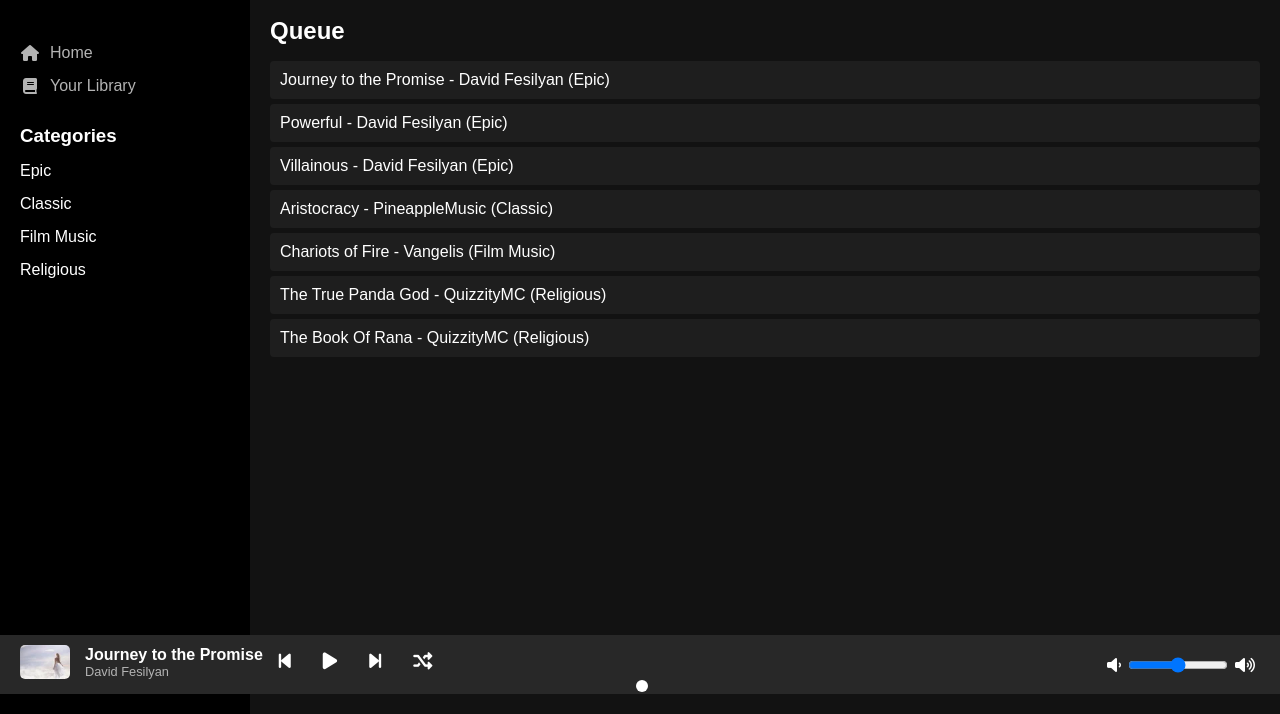
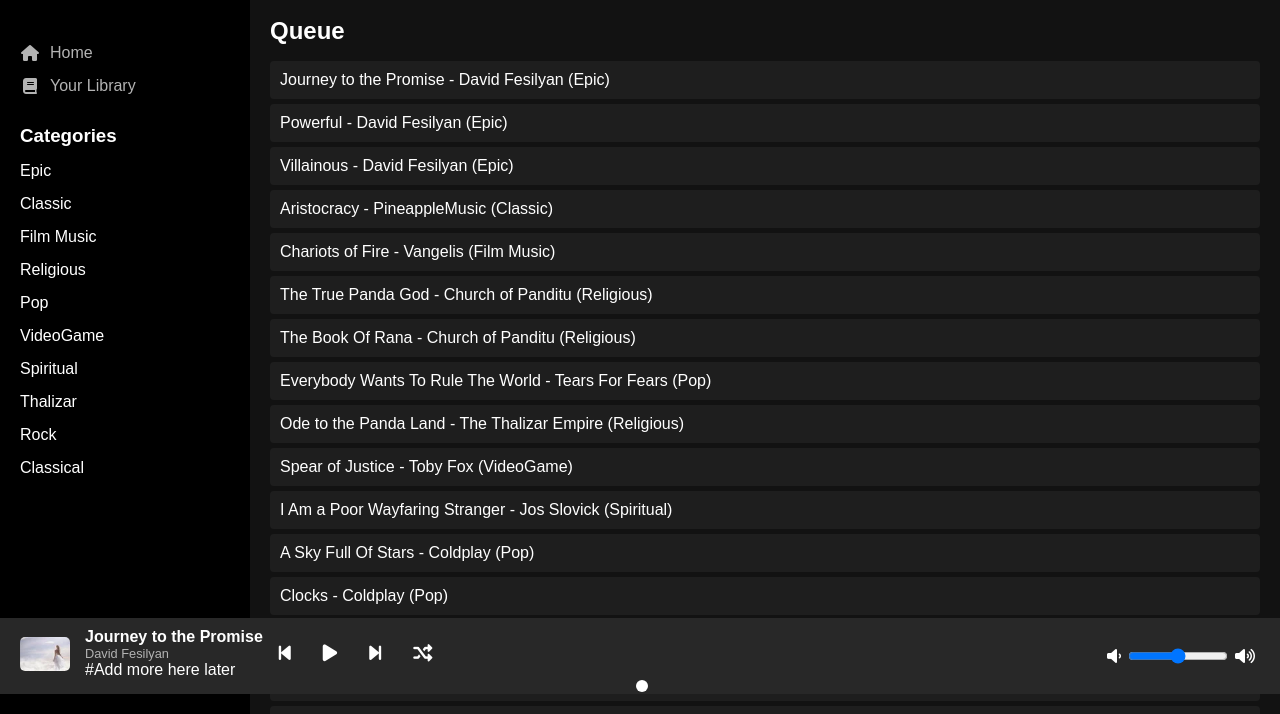
Before and after one commit to QuizzityMC/OpenListen, a plain HTML site: page index.html in a window 1280 px wide. Shown: the part 86-800 px from the top of the page. Drawn offline with Linux system fonts and the light colour scheme.

Commit message:
Added 9 More Pieces of Music
Thank you @admiral wauzivuff for supplying them.

```diff
--- a/index.html
+++ b/index.html
@@ -22,10 +22,10 @@
                 </ul>
             </div>
 
-            <div class="categories">  <!-- Replaced playlists with categories -->
+            <div class="categories">
                 <h3>Categories</h3>
                 <ul id = "category-list">
-                    <!-- Categories will be populated by JavaScript -->
+
                 </ul>
             </div>
         </div>
@@ -42,7 +42,7 @@
             <section class="queue">
                 <h2>Queue</h2>
                 <ul id="queue-list">
-                    <!-- Queue will be populated by JavaScript -->
+
                 </ul>
             </section>
         </div>
@@ -53,6 +53,7 @@
                 <div class="song-details">
                     <h3 id="song-title">Aristocracy</h3>
                     <p id="artist-name">PineappleMusic</p>
+                    #Add more here later
                 </div>
             </div>
             <div class="controls">
@@ -69,7 +70,7 @@
             <div class="seek-bar-container">
                 <input type="range" min="0" max="100" value="0" id="seek-bar">
             </div>
-              <audio id="audio" src="music/aristocracy-pineapplemusic.mp3"></audio>
+              <audio id="audio" src=""></audio>
         </div>
     </div>
 
--- a/script.js
+++ b/script.js
@@ -1,4 +1,3 @@
-// script.js (No changes needed - using previous version)
 document.addEventListener('DOMContentLoaded', function() {
     const audio = document.getElementById('audio');
     const songCover = document.getElementById('song-cover');
@@ -13,9 +12,8 @@ document.addEventListener('DOMContentLoaded', function() {
     const searchButton = document.getElementById('search-button');
     const queueList = document.getElementById('queue-list');
     const seekBar = document.getElementById('seek-bar');
-    const categoryList = document.getElementById('category-list'); // Added Category List
+    const categoryList = document.getElementById('category-list');
 
-    // Song Data
     const songs = [
         {
             title: "Journey to the Promise",
@@ -54,35 +52,102 @@ document.addEventListener('DOMContentLoaded', function() {
         },
         {
             title: "The True Panda God",
-            artist: "QuizzityMC",
+            artist: "Church of Panditu",
             cover: "img/thetruepandagod-quizzitymc.jpeg",
             src: "music/thetruepandagod-quizzitymc.mp3",
             category: "Religious"
         },
         {
             title: "The Book Of Rana",
-            artist: "QuizzityMC",
+            artist: "Church of Panditu",
             cover: "img/bookofrana-quizzitymc.jpeg",
             src: "music/bookofrana-quizzitymc.mp3",
             category: "Religious"
-        }
+        },
+         {
+            title: "Everybody Wants To Rule The World",
+            artist: "Tears For Fears",
+            cover: "img/aristocracy-pineapplemusic.webp",
+            src: "music/Everybody Wants To Rule The World 4.mp3",
+            category: "Pop"
+        },
+        {
+            title: "Ode to the Panda Land",
+            artist: "The Thalizar Empire",
+            cover: "img/thetruepandagod-quizzitymc.jpeg",
+            src: "music/Ode to the Panda Land.mp3",
+            category: "Religious"
+        },
+        {
+            title: "Spear of Justice",
+            artist: "Toby Fox",
+            cover: "img/thetruepandagod-quizzitymc.jpeg",
+            src: "music/Spear_of_Justice_music.ogg",
+            category: "VideoGame"
+        },
+        {
+            title: "I Am a Poor Wayfaring Stranger",
+            artist: "Jos Slovick",
+            cover: "img/EveryBodyWantsToRuleTheWorld-TearsForFears.png",
+            src: "music/Jos Slovick - I Am a Poor Wayfaring Stranger (from 1917) - Official Audio [A Cappella] 4.mp3",
+            category: "Spiritual"
+        },
+        {
+            title: "A Sky Full Of Stars",
+            artist: "Coldplay",
+            cover: "img/aristocracy-pineapplemusic.webp",
+            src: "music/Coldplay - A Sky Full Of Stars (Official audio) 4.mp3",
+            category: "Pop"
+        },
+        {
+            title: "Clocks",
+            artist: "Coldplay",
+            cover: "img/thetruepandagod-quizzitymc.jpeg",
+            src: "music/Clocks 4.mp3",
+            category: "Pop"
+        },
+        {
+            title: "Anthem Of Thalizar",
+            artist: "The Thalizar Empire",
+            cover: "img/winterwalk-purrplecat.jpeg",
+            src: "music/anthem-of-thalizar.mp3",
+            category: "Thalizar"
+        },
+        {
+            title: "Sempurna",
+            artist: "Andra And The Backbone",
+            cover: "https://i.ytimg.com/vi/jStNaVCW838/sddefault.jpg",
+            src: "music/Andra And The Backbone - Sempurna (Official Music Video) 4.mp3",
+            category: "Rock"
+        },
+        {
+            title: "104 Credits",
+            artist: "Antimo & Welles",
+            cover: "https://i.ytimg.com/vi/4pDfwXrQgXM/hq720.jpg?sqp=-oaymwEhCK4FEIIDSFryq4qpAxMIARUAAAAAGAElAADIQj0AgKJD&rs=AOn4CLDEqH5T8xkifOFwKE2gC435VFdTuA",
+            src: "music/104 Credits [Minecraft_ Story Mode 104 OST] 4.mp3",
+            category: "VideoGame"
+        },
+        {
+              title: "Aria: Zu Tanze, zu Sprunge",
+              artist: "J.S. Bach",
+              cover: "https://upload.wikimedia.org/wikipedia/commons/thumb/6/6a/Johann_Sebastian_Bach.jpg/250px-Johann_Sebastian_Bach.jpg",
+              src: "music/J.S. Bach - BWV 201 (7_15) - Aria_ _Zu Tanze, zu Sprunge so wackelt das Herz_ 4.mp3",
+              category: "Classical"
+          }
     ];
 
     let songIndex = 0;
     let isPlaying = false;
     let currentQueue = [...songs];
 
-    // Get unique categories
-     const categories = [...new Set(songs.map(song => song.category))];
+    const categories = [...new Set(songs.map(song => song.category))];
 
-     // Function to populate the sidebar with categories
      function populateCategories() {
          categoryList.innerHTML = '';
          categories.forEach(category => {
              const listItem = document.createElement('li');
              listItem.textContent = category;
              listItem.addEventListener('click', () => {
-                 // Filter songs by category
                  currentQueue = songs.filter(song => song.category === category);
                  songIndex = 0;
                  loadSong(songIndex);
@@ -95,7 +160,6 @@ document.addEventListener('DOMContentLoaded', function() {
          });
      }
 
-    // Function to load the current song
     function loadSong(index) {
         const song = currentQueue[index];
         songCover.src = song.cover;
@@ -104,7 +168,6 @@ document.addEventListener('DOMContentLoaded', function() {
         audio.src = song.src;
     }
 
-    // Function to toggle play/pause
     function togglePlayPause() {
         if (isPlaying) {
             audio.pause();
@@ -116,7 +179,6 @@ document.addEventListener('DOMContentLoaded', function() {
         isPlaying = !isPlaying;
     }
 
-    // Function to play the next song
     function nextSong() {
         songIndex = (songIndex + 1) % currentQueue.length;
         loadSong(songIndex);
@@ -125,7 +187,6 @@ document.addEventListener('DOMContentLoaded', function() {
         }
     }
 
-    // Function to play the previous song
     function prevSong() {
         songIndex = (songIndex - 1 + currentQueue.length) % currentQueue.length;
         loadSong(songIndex);
@@ -134,7 +195,6 @@ document.addEventListener('DOMContentLoaded', function() {
         }
     }
 
-    // Function to shuffle the queue
     function shuffleQueue() {
         currentQueue = [...songs];
         for (let i = currentQueue.length - 1; i > 0; i--) {
@@ -149,7 +209,6 @@ document.addEventListener('DOMContentLoaded', function() {
         }
     }
 
-    // Function to update the queue display
     function updateQueueDisplay() {
         queueList.innerHTML = '';
         currentQueue.forEach((song, index) => {
@@ -166,7 +225,6 @@ document.addEventListener('DOMContentLoaded', function() {
         });
     }
 
-    // Function to handle search
     function handleSearch() {
         const searchTerm = searchInput.value.toLowerCase();
         currentQueue = songs.filter(song =>
@@ -182,7 +240,6 @@ document.addEventListener('DOMContentLoaded', function() {
         }
     }
 
-    // Event listeners
     playButton.addEventListener('click', togglePlayPause);
     nextButton.addEventListener('click', nextSong);
     prevButton.addEventListener('click', prevSong);
@@ -199,6 +256,7 @@ document.addEventListener('DOMContentLoaded', function() {
     audio.addEventListener('play', () => {
         isPlaying = true;
         playButton.innerHTML = '<i class="fas fa-pause"></i>';
+        updateSeekBarFill();
     });
 
     audio.addEventListener('pause', () => {
@@ -210,20 +268,23 @@ document.addEventListener('DOMContentLoaded', function() {
         audio.volume = this.value / 100;
     });
 
-    // Update seek bar
     audio.addEventListener('timeupdate', () => {
         const percentage = (audio.currentTime / audio.duration) * 100;
         seekBar.value = percentage;
+        updateSeekBarFill();
     });
 
-    // Seek functionality
     seekBar.addEventListener('input', () => {
         const time = (seekBar.value / 100) * audio.duration;
         audio.currentTime = time;
     });
 
-    // Initial load
+    function updateSeekBarFill() {
+        const percentage = (audio.currentTime / audio.duration) * 100;
+        seekBar.style.setProperty('--seek-before-width', `${percentage}%`);
+    }
+
     loadSong(songIndex);
     updateQueueDisplay();
-    populateCategories(); // Initial Category Loading
+    populateCategories();
 });
--- a/style.css
+++ b/style.css
@@ -10,7 +10,6 @@ body {
     height: 100vh;
 }
 
-/* Sidebar Styles */
 .sidebar {
     width: 250px;
     background-color: #000;
@@ -44,7 +43,7 @@ body {
     text-decoration: none;
     display: flex;
     align-items: center;
-}
+    }
 
 .navigation a i {
     margin-right: 10px;
@@ -58,7 +57,6 @@ body {
     margin-bottom: 15px;
 }
 
-/* Main Content Styles */
 .main-content {
     flex: 1;
     padding: 20px;
@@ -73,7 +71,6 @@ header {
     margin-bottom: 20px;
 }
 
-/* Search Bar Styling */
 .search-bar {
     display: flex;
     align-items: center;
@@ -82,10 +79,10 @@ header {
 .search-bar input[type="text"] {
     padding: 8px;
     border: none;
-    border-radius: 4px 0 0 4px; /* Rounded left corners */
+    border-radius: 4px 0 0 4px;
     background-color: #333;
     color: #fff;
-    margin-right: 0; /* Remove right margin */
+    margin-right: 0;
 }
 
 .search-bar button {
@@ -93,16 +90,15 @@ header {
     color: #fff;
     border: none;
     padding: 8px 12px;
-    border-radius: 0 4px 4px 0; /* Rounded right corners */
+    border-radius: 0 4px 4px 0;
     cursor: pointer;
-    margin-left: 0; /* Remove left margin */
+    margin-left: 0;
 }
 
 .search-bar button:hover {
     background-color: #14833d;
 }
 
-/* Queue Styling */
 .queue ul {
     list-style: none;
     padding: 0;
@@ -114,11 +110,11 @@ header {
     margin-bottom: 5px;
     border-radius: 4px;
     cursor: pointer;
-    transition: background-color 0.3s ease; /* Add transition for hover effect */
+    transition: background-color 0.3s ease;
 }
 
 .queue li:hover {
-    background-color: #333; /* Darker background on hover */
+    background-color: #333;
 }
 
 section {
@@ -129,16 +125,15 @@ h2 {
     margin-bottom: 15px;
 }
 
-/* Music Player Styles */
 .music-player {
     background-color: #282828;
     position: fixed;
-    bottom: 20px; /* Adjusted bottom position */
+    bottom: 20px;
     left: 0;
     width: 100%;
     display: flex;
     flex-direction: row;
-    justify-content: space-between; /* Keep main axis as space-between */
+    justify-content: space-between;
     align-items: center;
     padding: 10px 20px;
     box-sizing: border-box;
@@ -147,7 +142,7 @@ h2 {
 .song-info {
     display: flex;
     align-items: center;
-    width: auto;  /* Revert width to auto */
+    width: auto;
     justify-content: flex-start;
     margin-bottom: 5px;
 }
@@ -159,7 +154,7 @@ h2 {
 }
 
 .song-details {
-    flex: none;  /* Revert flex setting */
+    flex: none;
 }
 
 .song-details h3 {
@@ -195,7 +190,7 @@ h2 {
 .volume-control {
     display: flex;
     align-items: center;
-    margin-left: auto; /* Push volume controls to the right */
+    margin-left: auto;
 }
 
 .volume-control i {
@@ -207,7 +202,6 @@ h2 {
     width: 100px;
 }
 
-/* Seek Bar Styling */
 .seek-bar-container {
     width: 100%;
     padding: 0 10px;
@@ -221,24 +215,22 @@ h2 {
 .seek-bar-container input[type="range"] {
     width: 100%;
     height: 8px;
-    background: linear-gradient(to right, #1DB954 var(--seek-before-width), #444 var(--seek-before-width));  /*Gradient*/
+    background: linear-gradient(to right, #1DB954 var(--seek-before-width), #444 var(--seek-before-width));
     border-radius: 5px;
     outline: none;
     -webkit-appearance: none;
 }
 
-/* Webkit thumb */
 .seek-bar-container input[type="range"]::-webkit-slider-thumb {
     -webkit-appearance: none;
     width: 12px;
     height: 12px;
-    background: #fff; /*White thumb*/
+    background: #fff;
     border-radius: 50%;
     cursor: pointer;
     border: none;
 }
 
-/* Firefox Thumb */
 .seek-bar-container input[type="range"]::-moz-range-thumb {
     width: 12px;
     height: 12px;
@@ -248,7 +240,6 @@ h2 {
     border: none;
 }
 
-/* General thumb */
 .seek-bar-container input[type="range"]::-ms-thumb {
     width: 12px;
     height: 12px;
@@ -258,8 +249,6 @@ h2 {
     border: none;
 }
 
-
-/* Responsive Design */
 @media (max-width: 768px) {
     .container {
         flex-direction: column;
@@ -283,15 +272,15 @@ h2 {
     }
 
     .music-player {
-       flex-direction: column; /* Stacking again on small screen */
+       flex-direction: column;
        align-items: center;
        padding: 10px;
     }
 
     .song-info {
         margin-bottom: 10px;
-        flex-direction: column; /* Stack image and text on smaller screens */
-        align-items: flex-start; /* Align to the left */
+        flex-direction: column;
+        align-items: flex-start;
     }
 
     .song-info img {
@@ -301,10 +290,12 @@ h2 {
 
     .volume-control {
         margin-top: 10px;
-        margin-left: 0; /* Reset margin */
+        margin-left: 0;
     }
 
     .seek-bar-container {
        margin-top: 10px;
     }
 }
+
+/* Make sure to fix seek bar */
```
Also changed, not shown: 12 other files.
